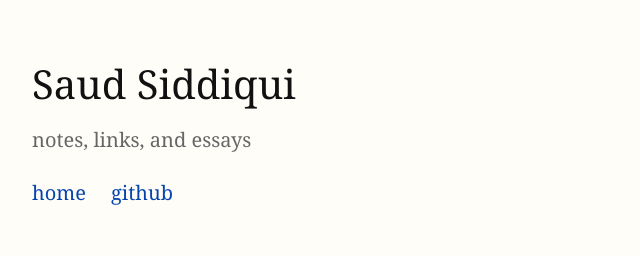
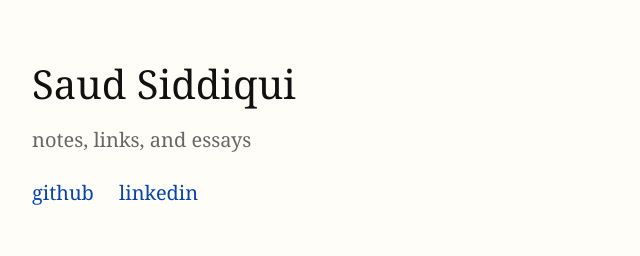
Before and after one commit to sidoody/sidoody.github.io, a plain HTML site: page index.html in a window 1280 px wide. Shown: the top 256 px of the page, 188-828 px from the left. Drawn offline with Linux system fonts and the light colour scheme.

Commit message:
Update index.html

```diff
--- a/index.html
+++ b/index.html
@@ -14,8 +14,9 @@
       <p class="tagline">notes, links, and essays</p>
 
       <nav class="nav">
-        <a href="/">home</a>
         <a href="https://github.com/sidoody">github</a>
+         <a href=" https://www.linkedin.com/in/saudsiddmd/">linkedin</a>
+
       </nav>
     </header>
 
```
